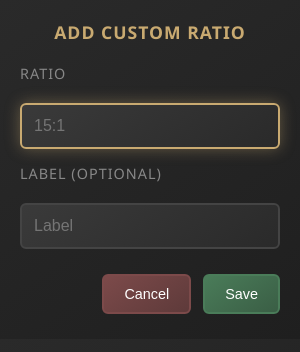
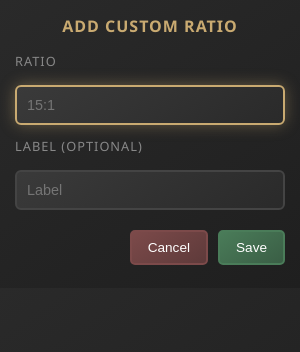
Before and after one commit to oltean-petru/poe-ratio, an Electron app: page src/add-ratio.html in a window 300 px wide. Drawn offline with Linux system fonts and the light colour scheme.

Commit message:
add ratio css improvement

```diff
--- a/src/add-ratio.css
+++ b/src/add-ratio.css
@@ -14,15 +14,15 @@ body {
 }
 
 .form-container {
-  padding: 20px;
+  padding: 15px;
   -webkit-app-region: no-drag;
 }
 
 .form-title {
   color: #c9aa71;
-  font-size: 1.1rem;
+  font-size: 1rem;
   text-align: center;
-  margin-bottom: 20px;
+  margin-bottom: 15px;
   text-transform: uppercase;
   letter-spacing: 1px;
   font-weight: 600;
@@ -31,25 +31,25 @@ body {
 .add-ratio-form {
   display: flex;
   flex-direction: column;
-  gap: 15px;
+  gap: 12px;
 }
 
 .add-ratio-form label {
   color: #888;
-  font-size: 0.9rem;
+  font-size: 0.8rem;
   text-transform: uppercase;
   letter-spacing: 1px;
-  margin-bottom: 5px;
+  margin-bottom: 3px;
 }
 
 .add-ratio-form input {
   width: 100%;
-  padding: 12px;
+  padding: 10px;
   background: linear-gradient(145deg, #3a3a3a, #2a2a2a);
   border: 2px solid #444;
   border-radius: 6px;
   color: #fff;
-  font-size: 1rem;
+  font-size: 0.9rem;
   transition: all 0.3s ease;
   -webkit-app-region: no-drag;
 }
@@ -62,17 +62,17 @@ body {
 
 .form-buttons {
   display: flex;
-  gap: 12px;
+  gap: 10px;
   justify-content: flex-end;
-  margin-top: 10px;
-  margin-bottom: 5px;
+  margin-top: 8px;
+  margin-bottom: 8px;
 }
 
 .save-btn, .cancel-btn {
-  padding: 10px 20px;
+  padding: 8px 16px;
   border: none;
-  border-radius: 6px;
-  font-size: 0.9rem;
+  border-radius: 5px;
+  font-size: 0.85rem;
   cursor: pointer;
   transition: all 0.2s ease;
   font-weight: 500;
```
